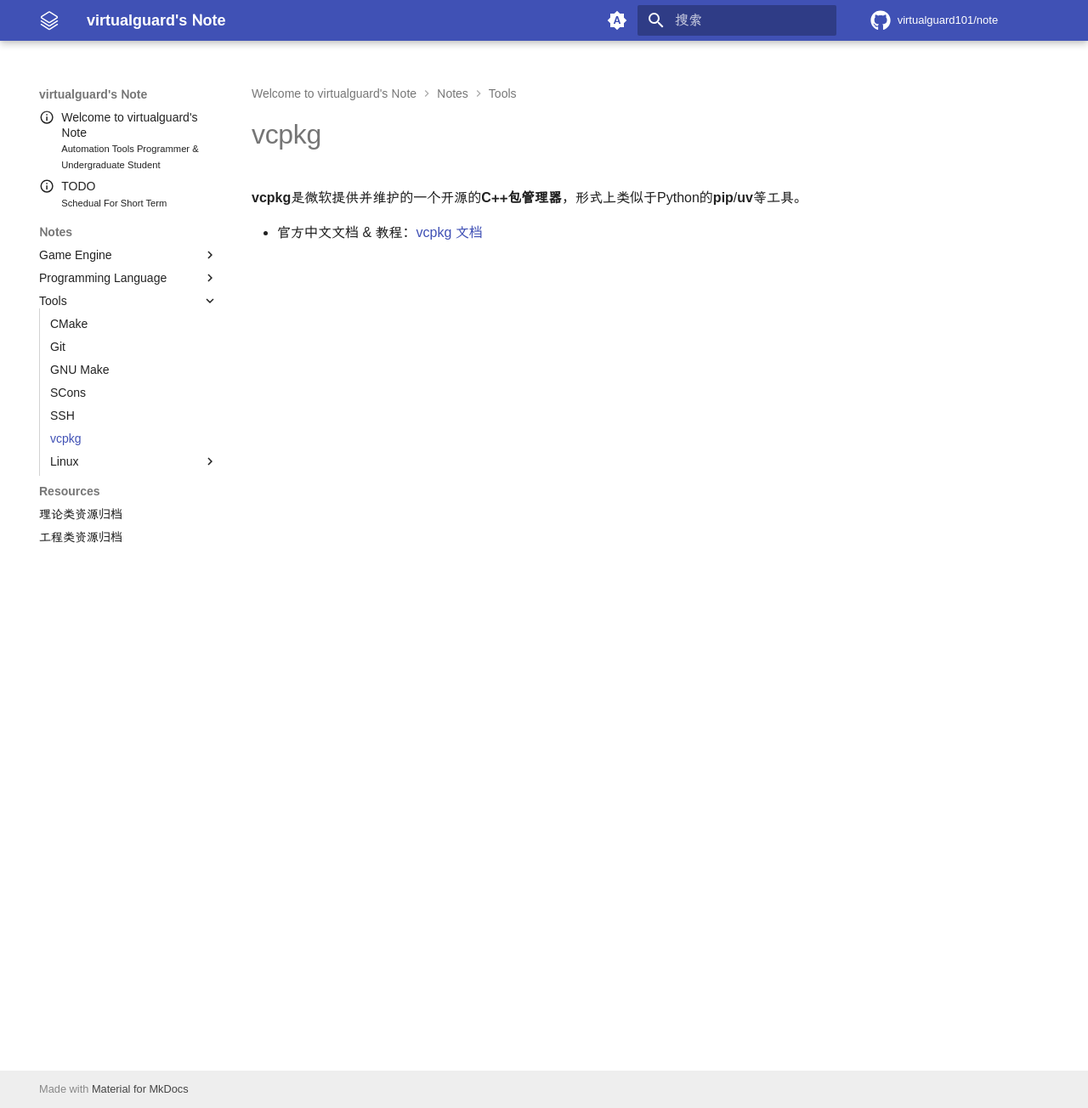
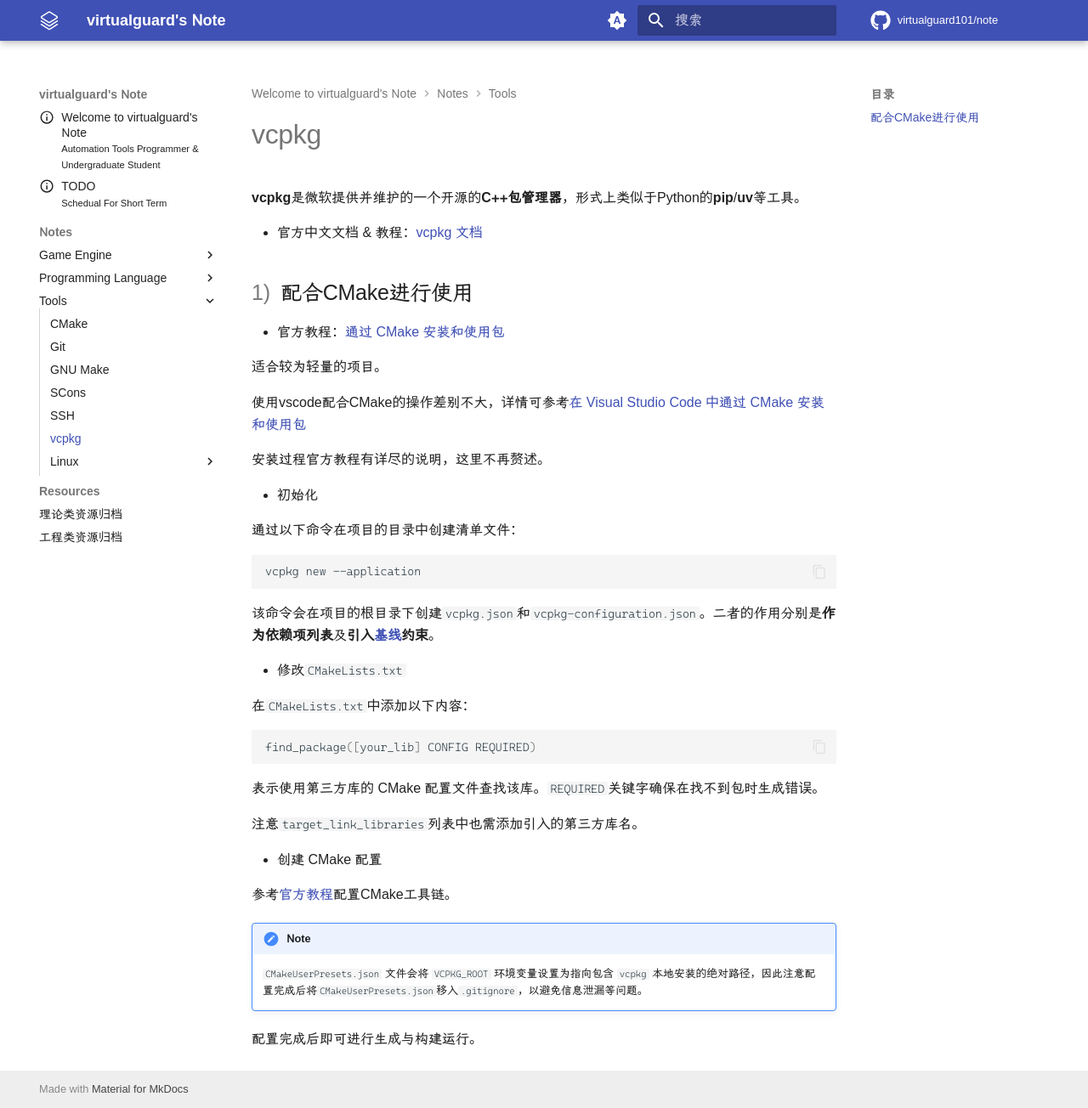
Before and after one commit to virtualguard101/note, an MkDocs documentation site: the page built from docs/notes/tools/vcpkg.md, in a window 1280 px wide and 1304 px high. Shown: the whole window at 85% size. Built offline with MkDocs 1.6.1 and Material for MkDocs 9.7.7, drawn with Linux system fonts in a browser that asks for light colours; some web fonts are replaced; comment, search, counter and statistics services are not loaded.

Commit message:
update tools: vcpkg

````diff
--- a/docs/notes/tools/vcpkg.md
+++ b/docs/notes/tools/vcpkg.md
@@ -3,3 +3,41 @@
 **vcpkg**是微软提供并维护的一个开源的**C++包管理器**，形式上类似于Python的**pip**/**uv**等工具。
 
 - 官方中文文档 & 教程：[vcpkg 文档](https://learn.microsoft.com/zh-cn/vcpkg/)
+
+## 配合CMake进行使用
+
+- 官方教程：[通过 CMake 安装和使用包](https://learn.microsoft.com/zh-cn/vcpkg/get_started/get-started?pivots=shell-bash#1---set-up-vcpkg)
+
+适合较为轻量的项目。
+
+使用vscode配合CMake的操作差别不大，详情可参考[在 Visual Studio Code 中通过 CMake 安装和使用包](https://learn.microsoft.com/zh-cn/vcpkg/get_started/get-started-vscode?pivots=shell-bash)
+
+安装过程官方教程有详尽的说明，这里不再赘述。
+
+- 初始化
+
+通过以下命令在项目的目录中创建清单文件：
+```bash
+vcpkg new --application
+```
+
+该命令会在项目的根目录下创建`vcpkg.json`和`vcpkg-configuration.json`。二者的作用分别是**作为依赖项列表**及**引入[基线](https://learn.microsoft.com/zh-cn/vcpkg/reference/vcpkg-configuration-json#registry-baseline)约束**。
+
+- 修改`CMakeLists.txt`
+
+在`CMakeLists.txt`中添加以下内容：
+```bash
+find_package([your_lib] CONFIG REQUIRED)
+```
+表示使用第三方库的 CMake 配置文件查找该库。`REQUIRED`关键字确保在找不到包时生成错误。
+
+注意`target_link_libraries`列表中也需添加引入的第三方库名。
+
+- 创建 CMake 配置
+
+参考[官方教程](https://learn.microsoft.com/zh-cn/vcpkg/get_started/get-started?pivots=shell-bash#4---build-and-run-the-project)配置CMake工具链。
+
+!!! note
+    `CMakeUserPresets.json` 文件会将 `VCPKG_ROOT` 环境变量设置为指向包含 `vcpkg` 本地安装的绝对路径，因此注意配置完成后将`CMakeUserPresets.json`移入`.gitignore`，以避免信息泄漏等问题。
+
+配置完成后即可进行生成与构建运行。
````
